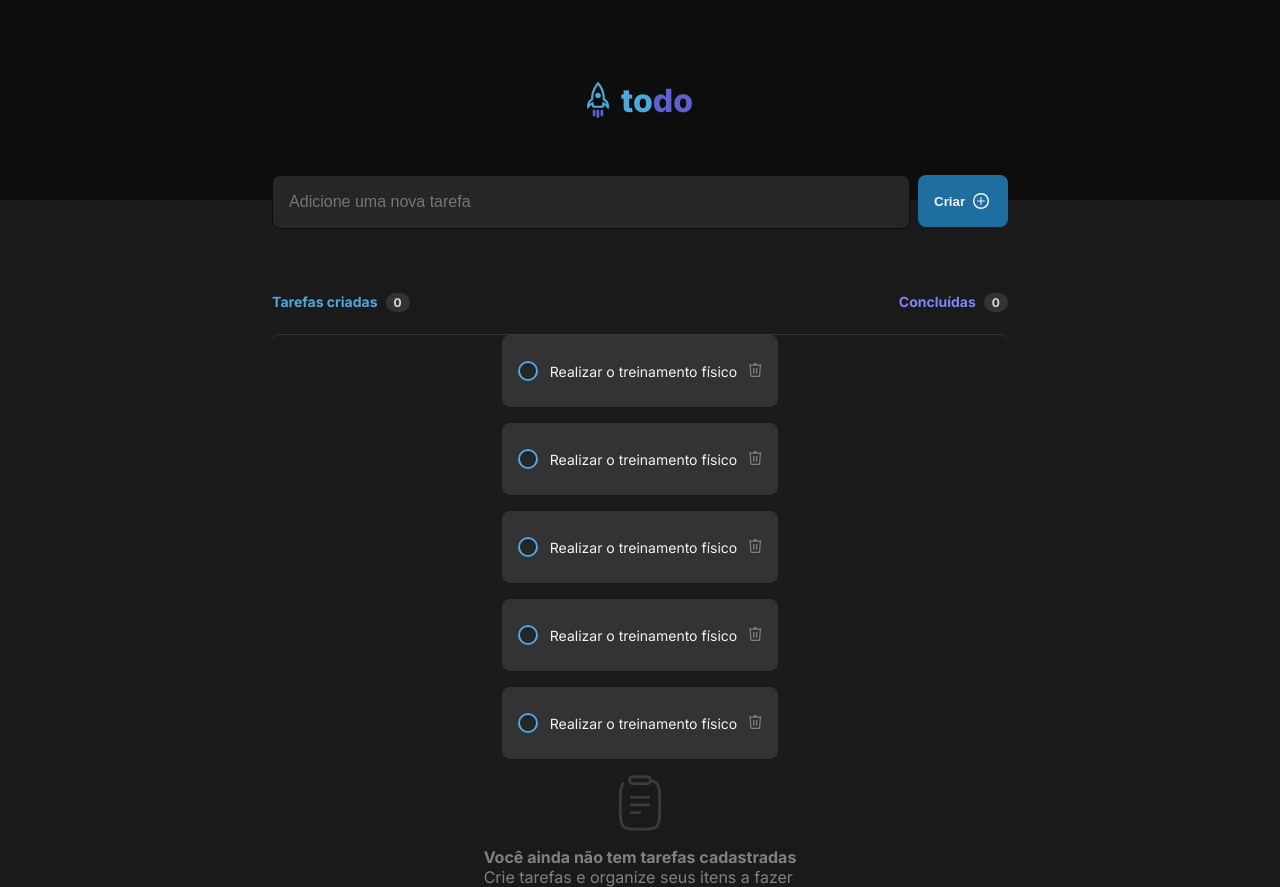
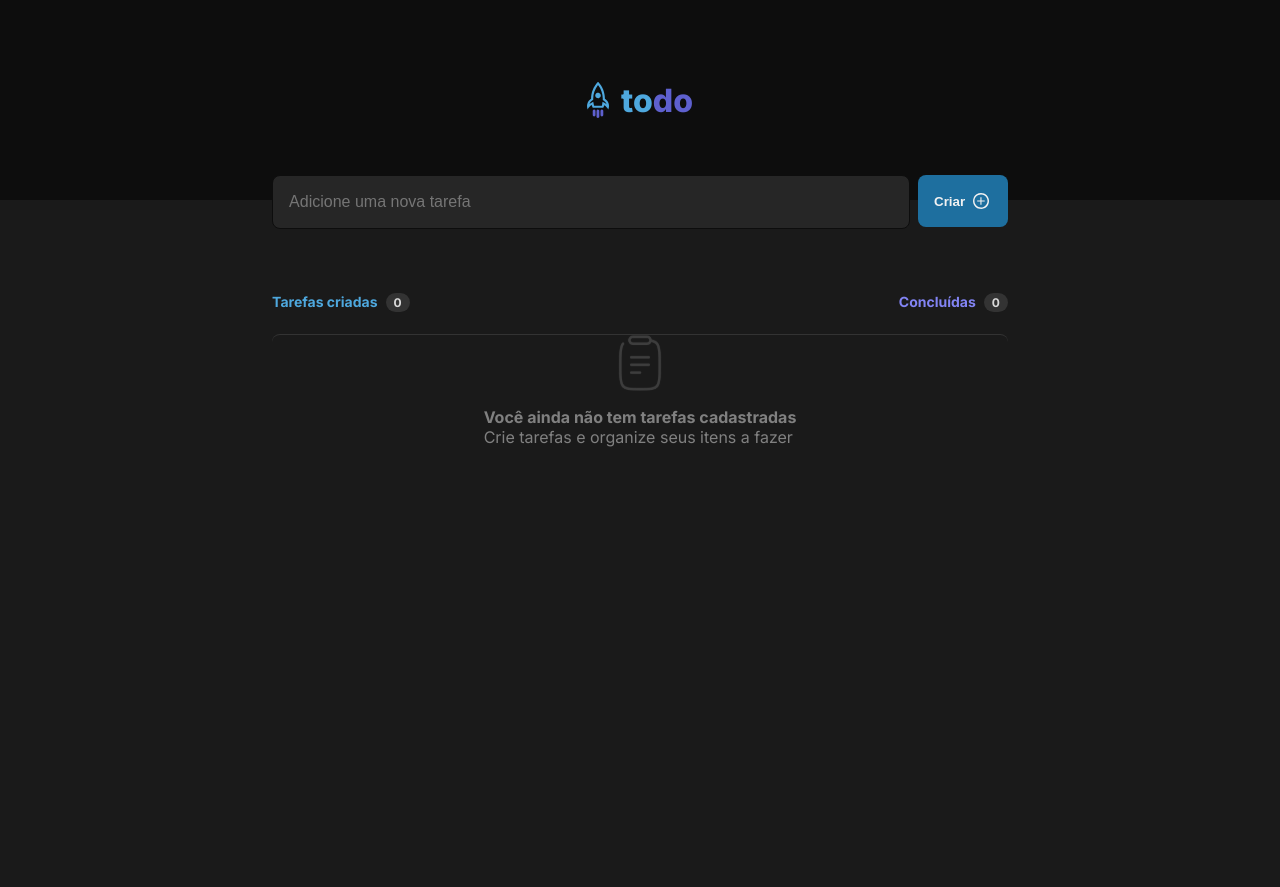
Before and after one commit to PabloRafael-coder/to-do-list, a React (Vite) app: page / in a window 1280 px wide. After the commit the page ends 800 px from the top, so only its background shows below. Built offline with nearby package versions, Linux system fonts and the light colour scheme.

Commit message:
remove: Remove string from state

```diff
--- a/src/App.jsx
+++ b/src/App.jsx
@@ -9,15 +9,7 @@ import { useState } from 'react';
 
 
 function App() {
-  const [taskList, setTaskList] = useState([
-    'Realizar o treinamento físico',
-    'Realizar o treinamento físico',
-    'Realizar o treinamento físico',
-    'Realizar o treinamento físico',
-    'Realizar o treinamento físico',
-
-  ])
-
+  const [taskList, setTaskList] = useState([])
   return (
     <>
       <header className={styles.header}>
```
